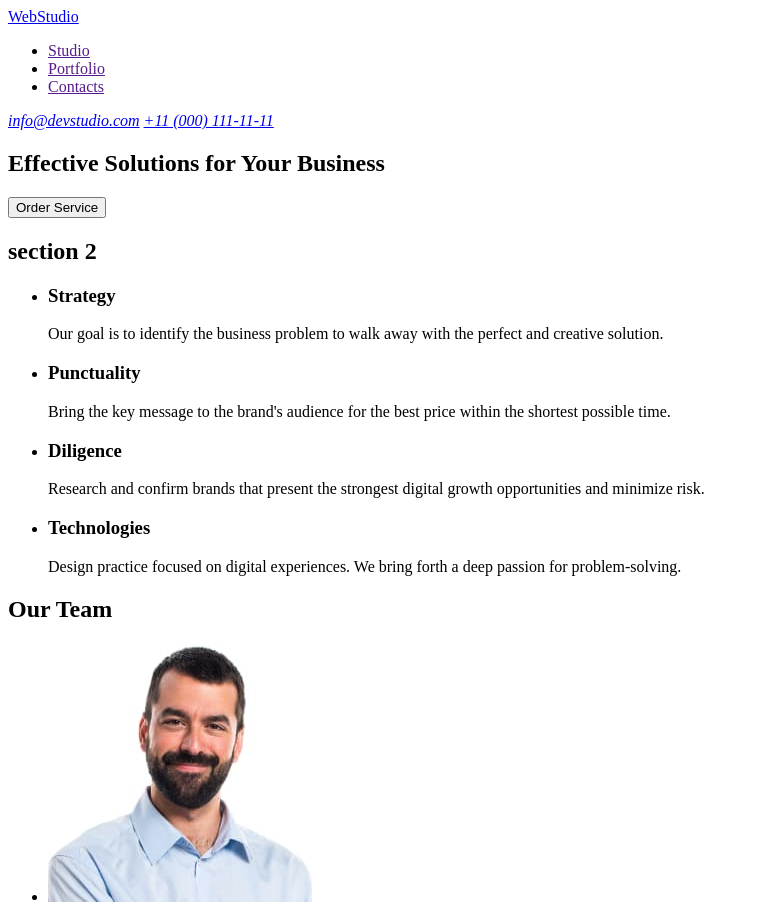
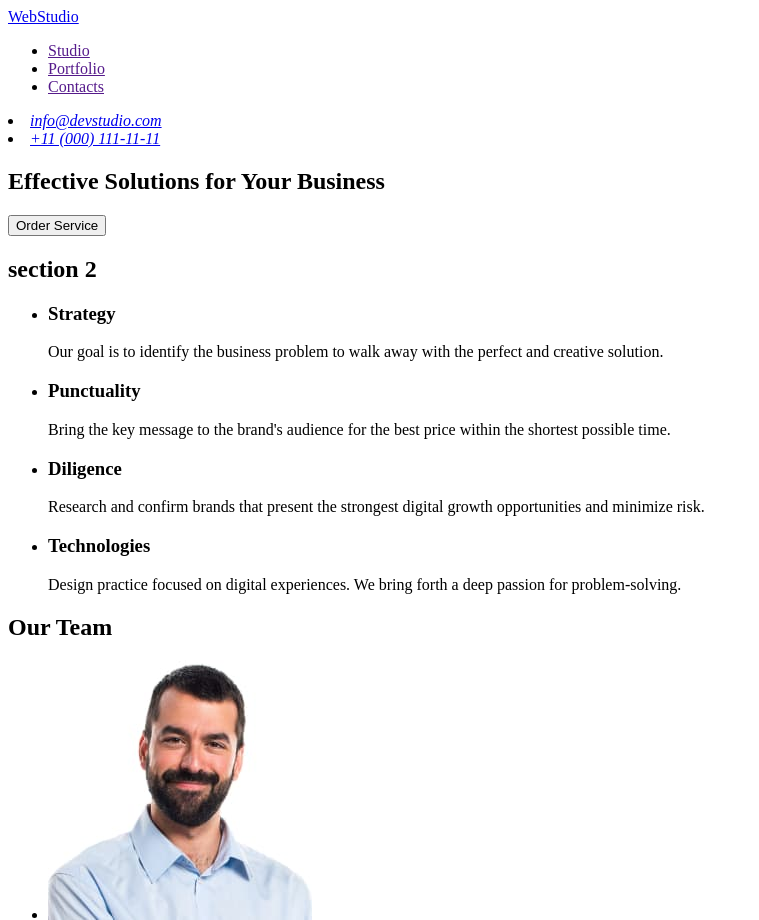
Before and after one commit to iahub4metra/goit-markup-hw-01, a plain HTML site: page index.html in a window 1280 px wide. Shown: the top 920 px of the page, without its empty margins (0-759 px from the left). Drawn offline with Linux system fonts and the light colour scheme.

Commit message:
update index.html file

```diff
--- a/index.html
+++ b/index.html
@@ -19,8 +19,8 @@
             </ul>
         </nav>
         <address>
-            <a href="mailto:info@devstudio.com">info@devstudio.com</a>
-            <a href="tel:+110001111111">+11 (000) 111-11-11</a>
+            <li><a href="mailto:info@devstudio.com">info@devstudio.com</a></li>
+            <li><a href="tel:+110001111111">+11 (000) 111-11-11</a></li>
         </address>
 
     </header>
@@ -114,10 +114,8 @@
     </main>
     <!-- Footer -->
     <footer>
-        <div>
-            <a href="./index.html">WebStudio</a>
-            <p>Increase the flow of customers and sales for your business with digital marketing & growth solutions.</p>
-        </div>
+        <a href="./index.html">WebStudio</a>
+        <p>Increase the flow of customers and sales for your business with digital marketing & growth solutions.</p>
     </footer>
 </body>
 
```
